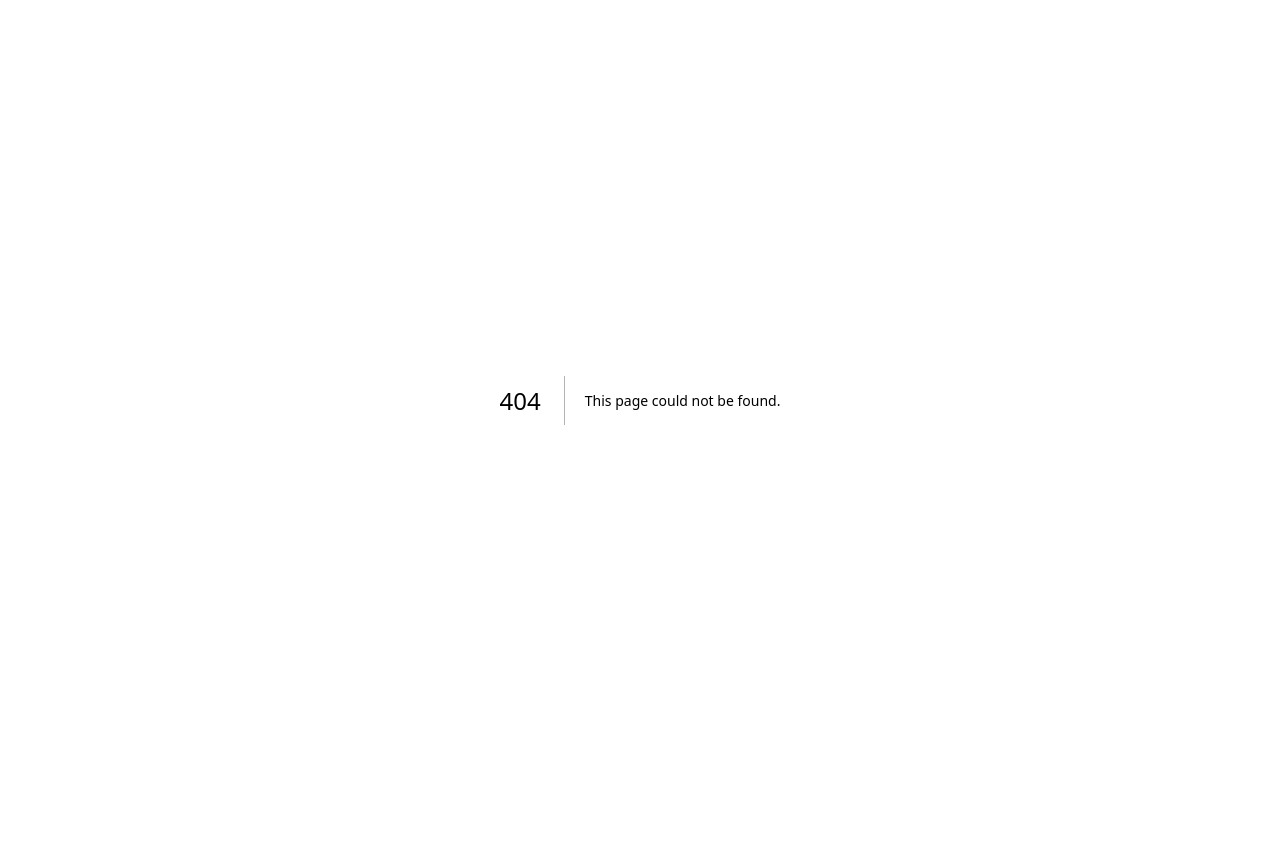
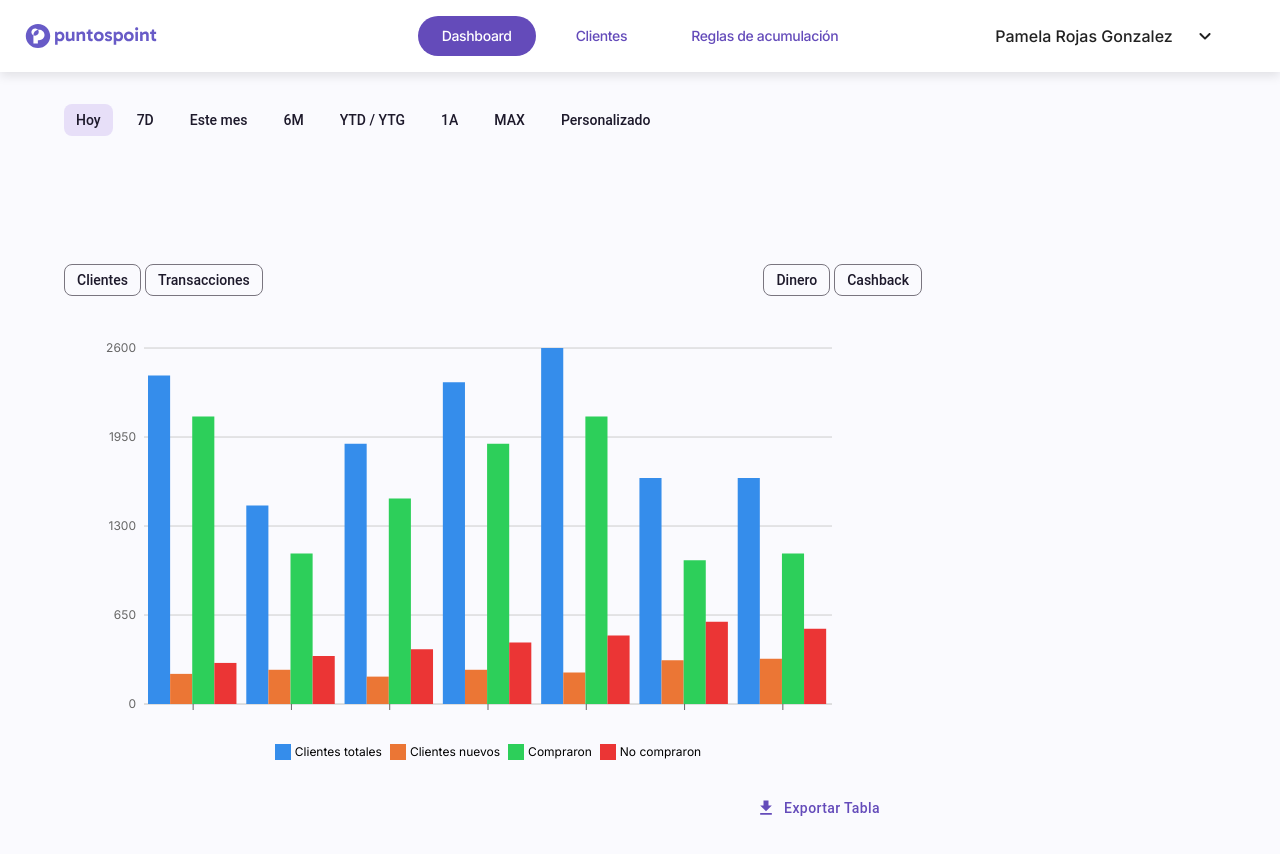
Before and after one commit to ilemarandrade/puntospoint-test-frontend, a Next.js app: page /dashboard in a window 1280 px wide. Before the commit this address had no page. Shown: the top 854 px of the page. Before the commit the page ends 800 px from the top, so only its background shows below. Built offline with nearby package versions, Linux system fonts and the light colour scheme.

Commit message:
feat: :sparkles: add filters of dashboard and main rechart

```diff
--- /dev/null
+++ b/src/app/(private)/dashboard/page.tsx
@@ -0,0 +1,18 @@
+import FiltersDashboard from '@/components/filters-dashboard';
+import MainRechart from '@/components/recharts/main-recharts';
+import { data } from '@/components/recharts/main-recharts/data-mock';
+import { EnumFiltersTags } from '@/types/filters';
+import { Grid2 } from '@mui/material';
+
+const DashboardPage = () => {
+  return (
+    <Grid2 container component="main" className="py-8 px-16" spacing={3}>
+      <Grid2 component="section" size={{ md: 9 }} className="space-y-8">
+        <FiltersDashboard />
+        <MainRechart data={data} tagsSelected={[EnumFiltersTags.CLIENTS]} />
+      </Grid2>
+      <Grid2 component="aside" size={{ md: 3 }}></Grid2>
+    </Grid2>
+  );
+};
+export default DashboardPage;
--- a/src/app/(private)/layout.tsx
+++ b/src/app/(private)/layout.tsx
@@ -2,7 +2,7 @@ import TopBar from '@/components/top-bar';
 
 const Layout = ({ children }: { children: React.ReactNode }) => {
   return (
-    <div>
+    <div className="bg-[#FAFAFE]">
       <TopBar />
       {children}
     </div>
--- a/src/components/filters-dashboard/index.tsx
+++ b/src/components/filters-dashboard/index.tsx
@@ -1,3 +1,5 @@
+'use client';
+
 import React, { Fragment, useEffect } from 'react';
 import Chip from '../chip';
 import { filtersByDates } from '@/constants/filters-options';
@@ -14,7 +16,7 @@ interface IProps {
   }) => void;
 }
 
-const FiltersByDates: React.FC<IProps> = ({ onChangeFilter }) => {
+const FiltersByDashboard: React.FC<IProps> = ({ onChangeFilter }) => {
   const {
     parameterActive,
     subParameterActive,
@@ -64,4 +66,4 @@ const FiltersByDates: React.FC<IProps> = ({ onChangeFilter }) => {
   );
 };
 
-export default FiltersByDates;
+export default FiltersByDashboard;
```
